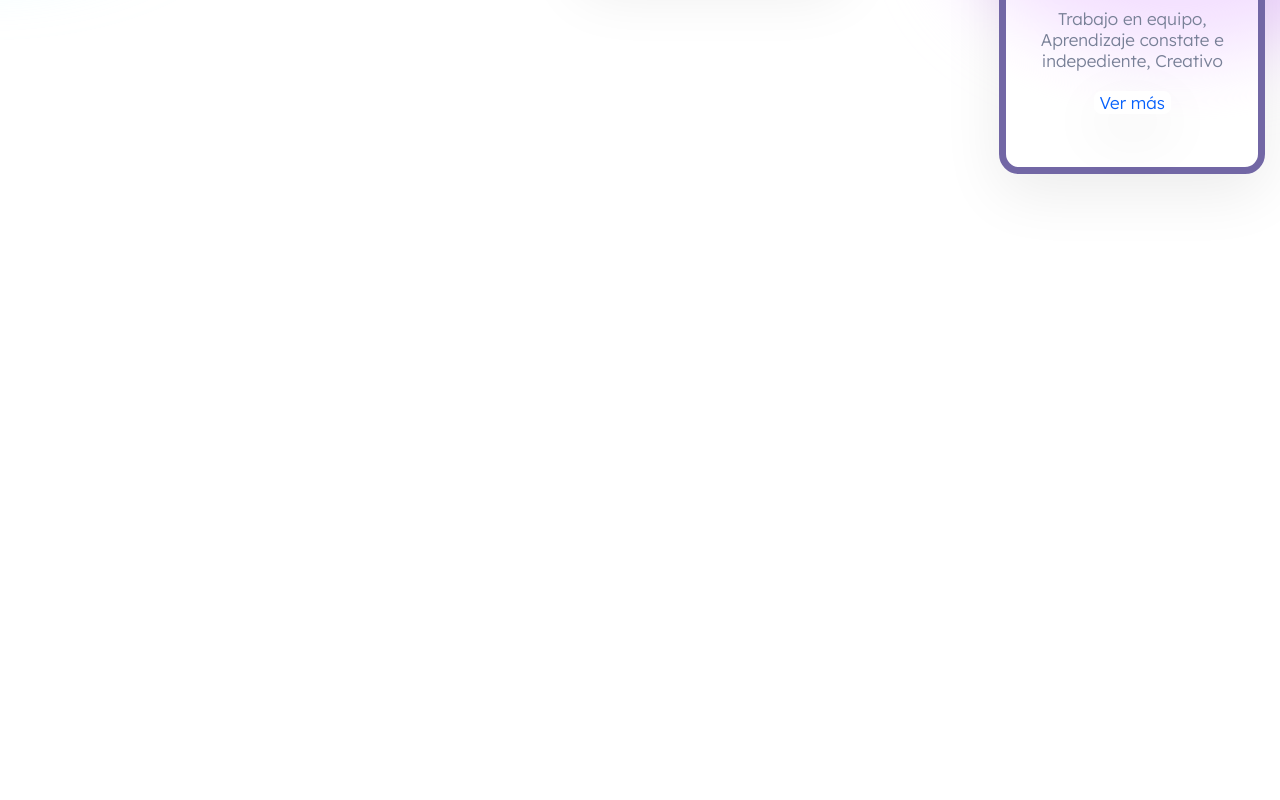
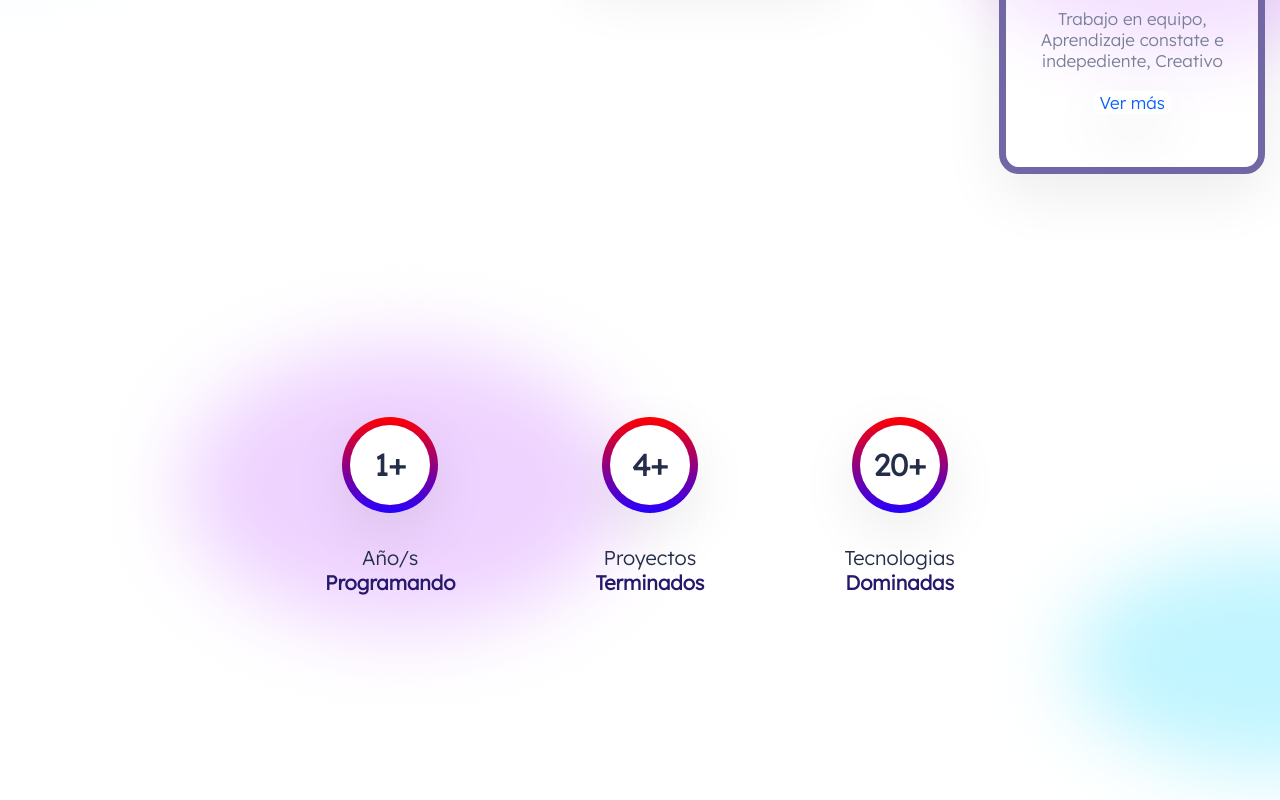
Before and after one commit to MarkoAyala/Portfolio, a React (Create React App) app: page / in a window 1280 px wide. Shown: the part 1596-2396 px from the top of the page. Before the commit the page ends 1996 px from the top, so only its background shows below. Built offline with nearby package versions, Linux system fonts and the light colour scheme.

Commit message:
experience includes

```diff
--- a/src/App.js
+++ b/src/App.js
@@ -2,6 +2,7 @@ import Navbar from "./Components/NavBar/Navbar";
 import './App.css'
 import Intro from "./Components/NavBar/Intro/Intro";
 import Services from "./Components/NavBar/Services/Services";
+import Experience from "./Components/NavBar/Experience/Experience";
 
 function App() {
   return (
@@ -9,6 +10,7 @@ function App() {
       <Navbar/>
       <Intro/>
       <Services/>
+      <Experience/>
     </div>
   );
 }
--- /dev/null
+++ b/src/Components/NavBar/Experience/Experience.css
@@ -0,0 +1,70 @@
+.experience{
+    display: flex;
+    align-items: center;
+    justify-content: center;
+    gap: 7rem;
+    height: 30vh;
+    margin-bottom: 8rem;
+    position: relative;
+}
+
+.achievement{
+    display: flex;
+    flex-direction: column;
+    align-items: center;
+}
+.achievement span:nth-of-type(2){
+   color:var(--blue);
+   font-weight: bold;
+}
+
+.circle{
+    width: 4rem;
+    height: 4rem;
+    background: white;
+    border-radius: 100%;
+    position: relative;
+    display: flex;
+    align-items: center;
+    justify-content: center;
+    font-size: 1.5rem;
+    font-weight: bold;
+    margin-bottom: 2rem;
+}
+
+.circle::before{
+    border-radius: 100%;
+    content: '';
+    background-image: linear-gradient(to bottom, #ff0000 0%, #2500ff 100%);
+    top:-8px;
+    left: -8px;
+    bottom:-8px;
+    right:-8px;
+    position: absolute;
+    z-index: -1;
+    box-shadow: var(--boxShadow);
+}
+
+.blura{
+    position: absolute;
+    width: 22rem;
+    height: 14rem;
+    border-radius:50%;
+    background: #edd0ff;
+    z-index: -9;
+    top: -18%;
+    left: 10%;
+    filter: blur(40px);
+}
+
+.bluras{
+    position: absolute;
+    width: 22rem;
+    height: 14rem;
+    border-radius:50%;
+    background: #edd0ff;
+    z-index: -9;
+    top: -18%;
+    left: 10%;
+    filter: blur(40px);
+}
--- /dev/null
+++ b/src/Components/NavBar/Experience/Experience.jsx
@@ -0,0 +1,27 @@
+import React from 'react';
+import './Experience.css';
+
+function Experience() {
+  return (
+    <div className="experience">
+        <div className="blura" style={{ background: 'rgb(238,210,255)'}}></div>
+        <div className="bluras" style={{ background: '#C1F5FF', top:"8rem", width:"21rem", height:'11rem', left:"50rem"}}></div>
+        <div className="achievement">
+            <div className="circle">1+</div>
+            <span>Año/s</span>
+            <span>Programando</span>
+        </div>
+        <div className="achievement">
+            <div className="circle">4+</div>
+            <span>Proyectos</span>
+            <span>Terminados</span>
+        </div>
+        <div className="achievement">
+            <div className="circle">20+</div>
+            <span>Tecnologias</span>
+            <span>Dominadas</span>
+        </div>
+    </div>
+  )
+}
+export default Experience
```
